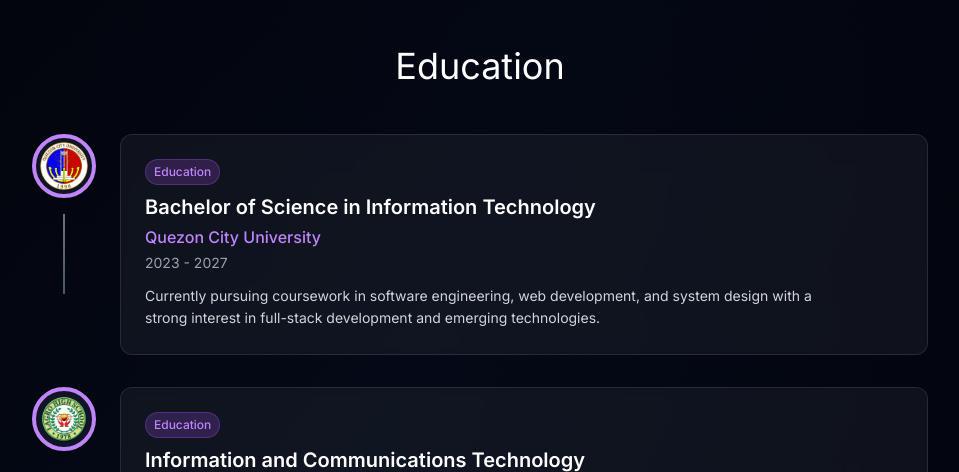
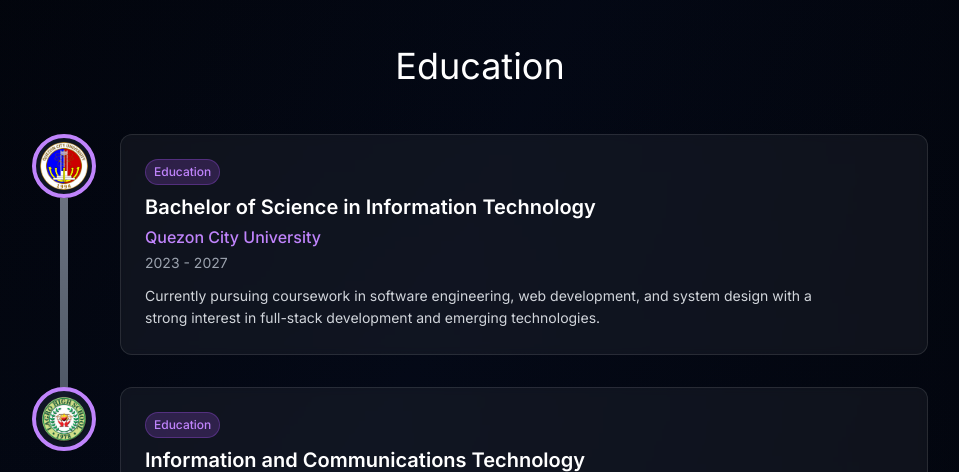
Before and after one commit to JCEnero/Portfolio-JCEnero, a Next.js app: page /about in a window 1280 px wide. Shown: the part 1240-1712 px from the top of the page, without its empty margins (160-1119 px from the left). Built offline with nearby package versions, Linux system fonts and the light colour scheme.

Commit message:
line fix

```diff
--- a/app/about/page.tsx
+++ b/app/about/page.tsx
@@ -144,10 +144,22 @@ export default function About() {
                         </div>
                     </div>
 
-                    {/* Timeline Line */}
-                    {!isLast && (
-                        <div className="w-0.5 h-20 bg-gradient-to-b from-gray-500 to-gray-600 mt-4"></div>
-                    )}
+ <div className="relative flex items-start">
+  {/* Timeline content */}
+  <div className="flex flex-col items-center">
+
+
+    {/* Timeline Line */}
+    {!isLast && (
+      <div className="absolute top-0 left-1/2 transform -translate-x-1/2 w-2 h-56 bg-gradient-to-b from-gray-500 to-gray-600 z-0"></div>
+    )}
+  </div>
+
+  <div className="ml-4">
+    {/* Other content like text */}
+  </div>
+</div>
+
                 </div>
 
                 {/* Content Card */}
```
